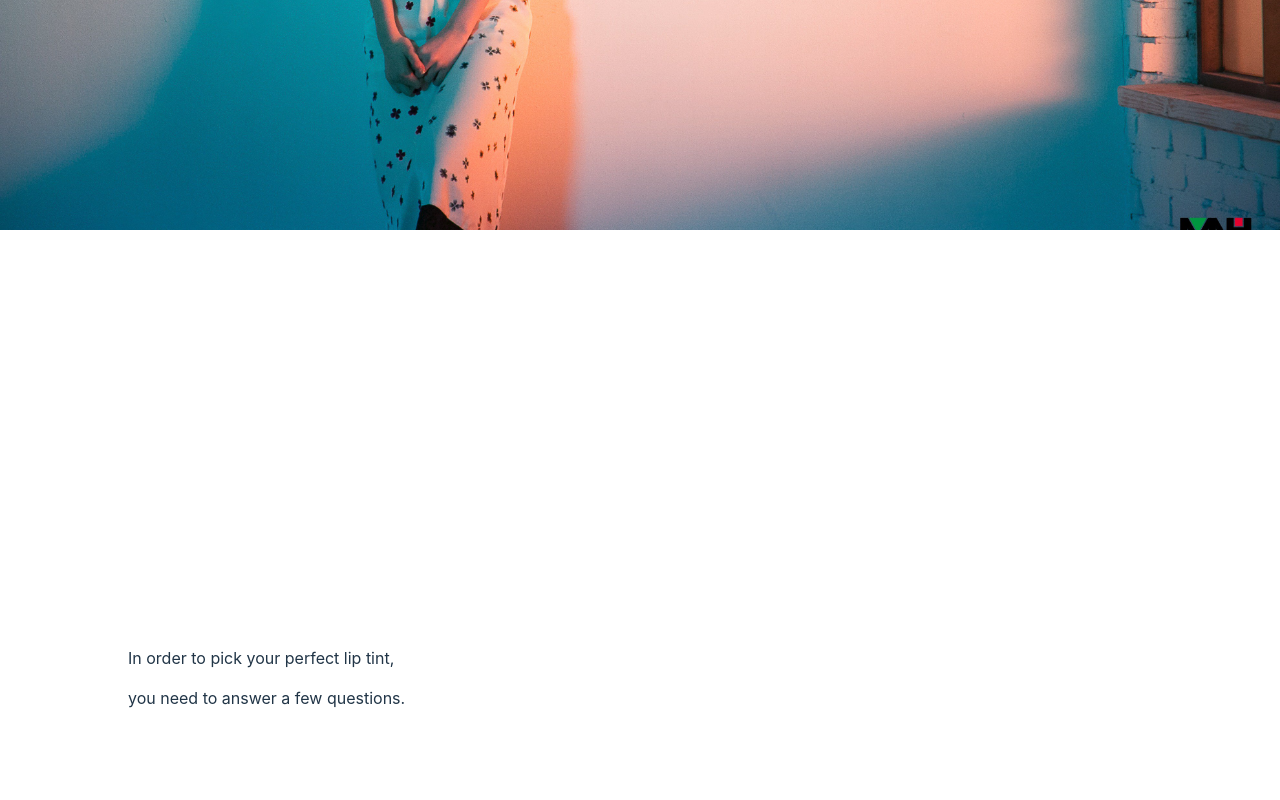
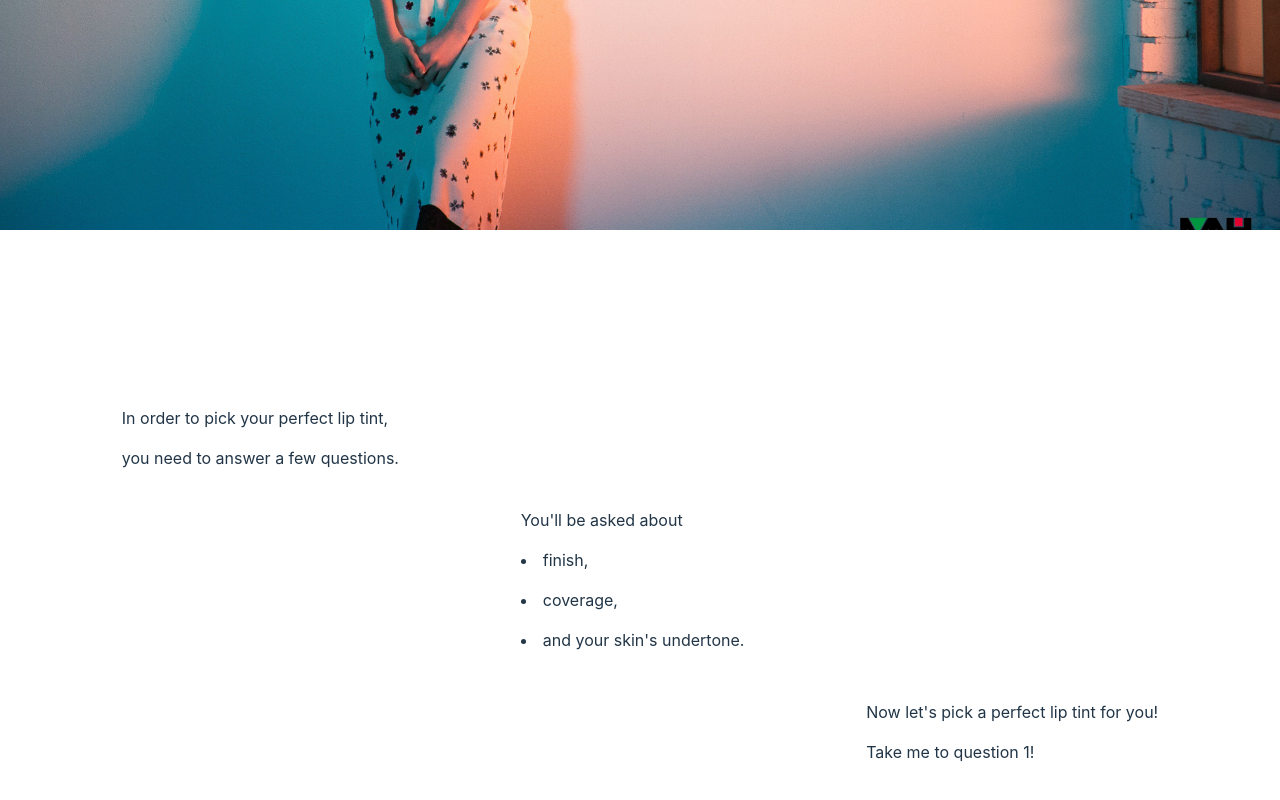
Before and after one commit to jenawen/liptint, a React (Vite) app: page / in a window 1280 px wide. Shown: the part 570-1370 px from the top of the page. Built offline with nearby package versions, Linux system fonts and the light colour scheme.

Commit message:
more prompts, scroll to top on refresh

```diff
--- a/src/App.css
+++ b/src/App.css
@@ -4,6 +4,7 @@
   padding: 2rem;
   text-align: center;
   overflow-x: hidden;
+  overflow-y: hidden;
 }
 
 .logo {
--- a/src/components/LipTints/index.tsx
+++ b/src/components/LipTints/index.tsx
@@ -1,4 +1,4 @@
-const liptints = [
+export const liptints = [
   //glossy finish
   {
     name: "peripera ink mood glowy tint",
@@ -150,3 +150,5 @@ const liptints = [
     undertone: "cool",
   },
 ];
+
+export default liptints;
--- /dev/null
+++ b/src/components/Pages/Questions/One/index.tsx
@@ -0,0 +1,3 @@
+const One = () => {
+  return <div>hi</div>;
+};
--- a/src/components/Pages/Questions/index.css
+++ b/src/components/Pages/Questions/index.css
@@ -1,10 +1,18 @@
 .questions-container {
   height: 100vh;
   width: 100vw;
+  display: flex;
+  flex-direction: row;
+  flex-wrap: nowrap;
+  justify-content: space-evenly;
+  align-items: stretch;
+  align-content: stretch;
 }
-.questions-text {
-  margin-top: 20%;
-  margin-left: 10%;
+.questions-text-2 {
+  margin-top: 8%;
+}
+.questions-text-3 {
+  margin-top: 23%;
 }
 
 .rev {
--- a/src/components/Pages/Questions/index.tsx
+++ b/src/components/Pages/Questions/index.tsx
@@ -3,7 +3,7 @@ const Questions = () => {
   const rev = () => {
     const reveal = document.querySelectorAll(".rev");
     for (let i = 0; i < reveal.length; i++) {
-      const windowHeight = window.innerHeight  ;
+      const windowHeight = window.innerHeight;
       const elementTop = reveal[i].getBoundingClientRect().top;
       const elementVisible = 100;
       if (elementTop < windowHeight - elementVisible) {
@@ -14,12 +14,44 @@ const Questions = () => {
     }
   };
 
+  // setTimeout(()=>{
+  //   const rev = () => {
+  //     const reveal = document.querySelectorAll(".rev");
+  //     for (let i = 0; i < reveal.length; i++) {
+  //       const windowHeight = window.innerHeight;
+  //       const elementTop = reveal[i].getBoundingClientRect().top;
+  //       const elementVisible = 100;
+  //       if (elementTop < windowHeight - elementVisible) {
+  //         reveal[i].classList.add("active");
+  //       } else {
+  //         reveal[i].classList.remove("active");
+  //       }
+  //     }
+  //   };
+  // },1000)
+
   window.addEventListener("scroll", rev);
   return (
     <div className="questions-container ">
-      <div className="questions-text rev fade-bottom">
+      <div className="questions-text-1 rev fade-bottom">
         <p>In order to pick your perfect lip tint,</p>
         <p>you need to answer a few questions.</p>
+      </div>
+      <div className="questions-text-2 rev fade-bottom">
+        <p>You'll be asked about </p>
+        <p>
+          <li> finish, </li>
+        </p>
+        <p>
+          <li> coverage, </li>
+        </p>
+        <p>
+          <li> and your skin's undertone. </li>
+        </p>
+      </div>
+      <div className="questions-text-3 rev fade-bottom">
+        <p>Now let's pick a perfect lip tint for you!</p>
+        <p>Take me to question 1!</p>
       </div>
     </div>
   );
--- a/src/components/Wrapper/index.css
+++ b/src/components/Wrapper/index.css
@@ -5,5 +5,5 @@
   justify-content: flex-start;
   align-items: stretch;
   align-content: stretch;
-  overflow-x: hidden;
+  overflow: hidden;
 }
--- a/src/components/Wrapper/index.tsx
+++ b/src/components/Wrapper/index.tsx
@@ -19,6 +19,10 @@ const Wrapper = () => {
     }
   }, [current]);
 
+  useEffect(() => {
+    window.history.scrollRestoration = "manual";
+  }, []);
+
   return (
     <div className="page-container">
       <div id="slide-1">
```
